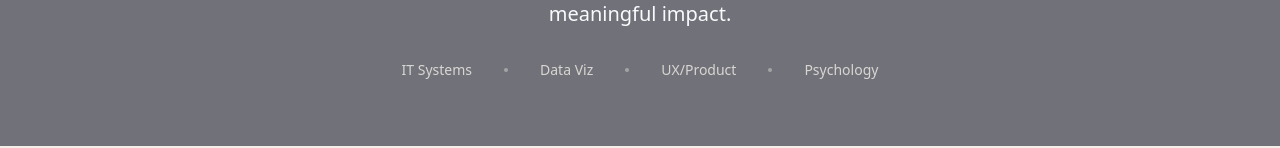
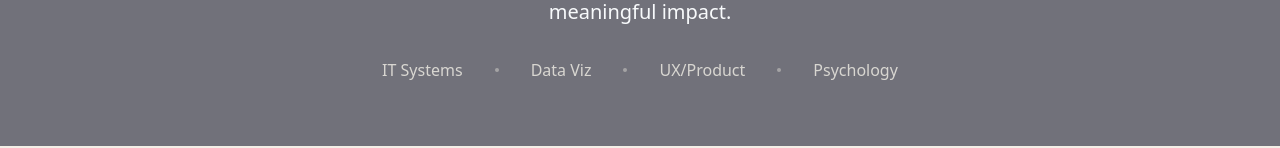
Before and after one commit to annasebedash-creator/anna-sebedach-portfolio, a React (Vite) app: page / in a window 1280 px wide. Shown: the part 487-635 px from the top of the page. Built offline with nearby package versions, Linux system fonts and the light colour scheme.

Commit message:
Increase expertise font size
Increase the font size of the expertise text elements (IT Systems, Data Viz, UX/Product, Psychology) in the Hero component.

```diff
--- a/src/components/Hero.tsx
+++ b/src/components/Hero.tsx
@@ -37,13 +37,13 @@ const Hero = () => {
             </p>
 
             <div className="info-points flex flex-wrap justify-center items-center gap-6 md:gap-8">
-              <span className="text-ivory/80 text-sm font-medium">IT Systems</span>
+              <span className="text-ivory/80 text-base font-medium">IT Systems</span>
               <div className="w-1 h-1 bg-ivory/40 rounded-full"></div>
-              <span className="text-ivory/80 text-sm font-medium">Data Viz</span>
+              <span className="text-ivory/80 text-base font-medium">Data Viz</span>
               <div className="w-1 h-1 bg-ivory/40 rounded-full"></div>
-              <span className="text-ivory/80 text-sm font-medium">UX/Product</span>
+              <span className="text-ivory/80 text-base font-medium">UX/Product</span>
               <div className="w-1 h-1 bg-ivory/40 rounded-full"></div>
-              <span className="text-ivory/80 text-sm font-medium">Psychology</span>
+              <span className="text-ivory/80 text-base font-medium">Psychology</span>
             </div>
           </div>
         </div>
```
